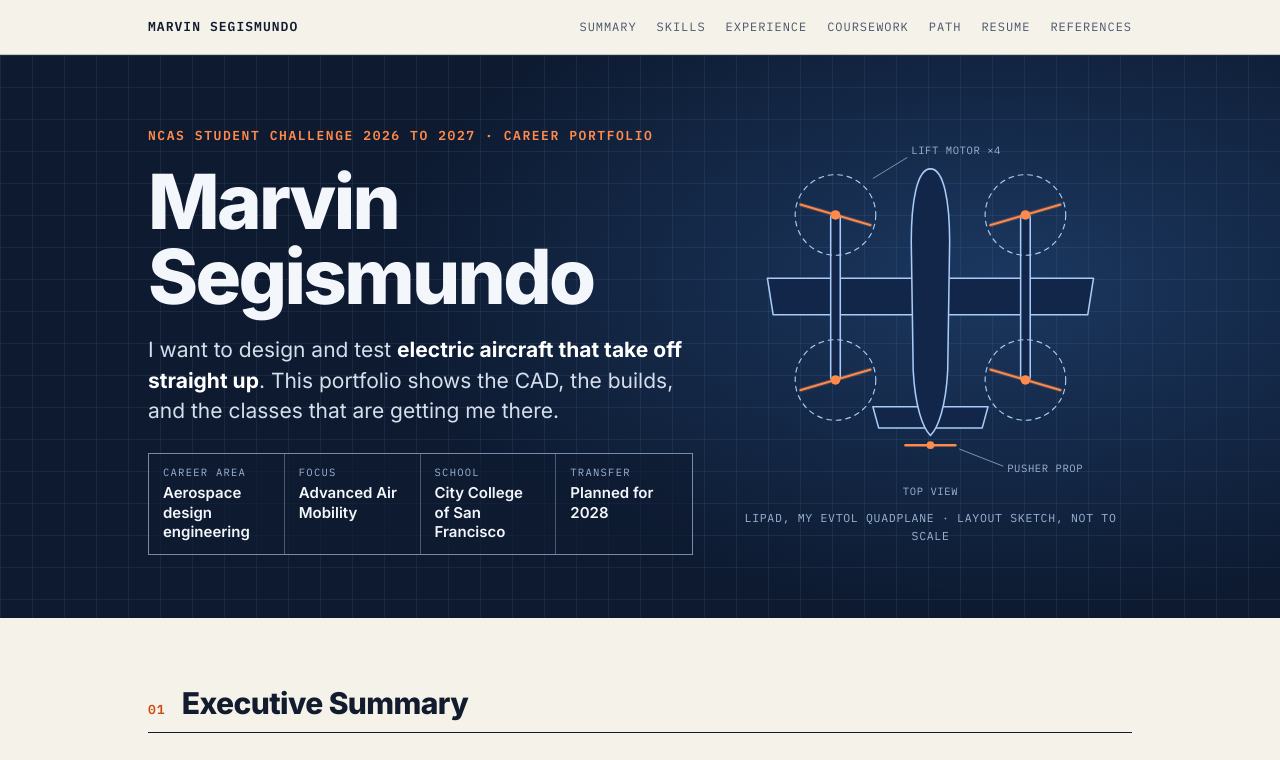
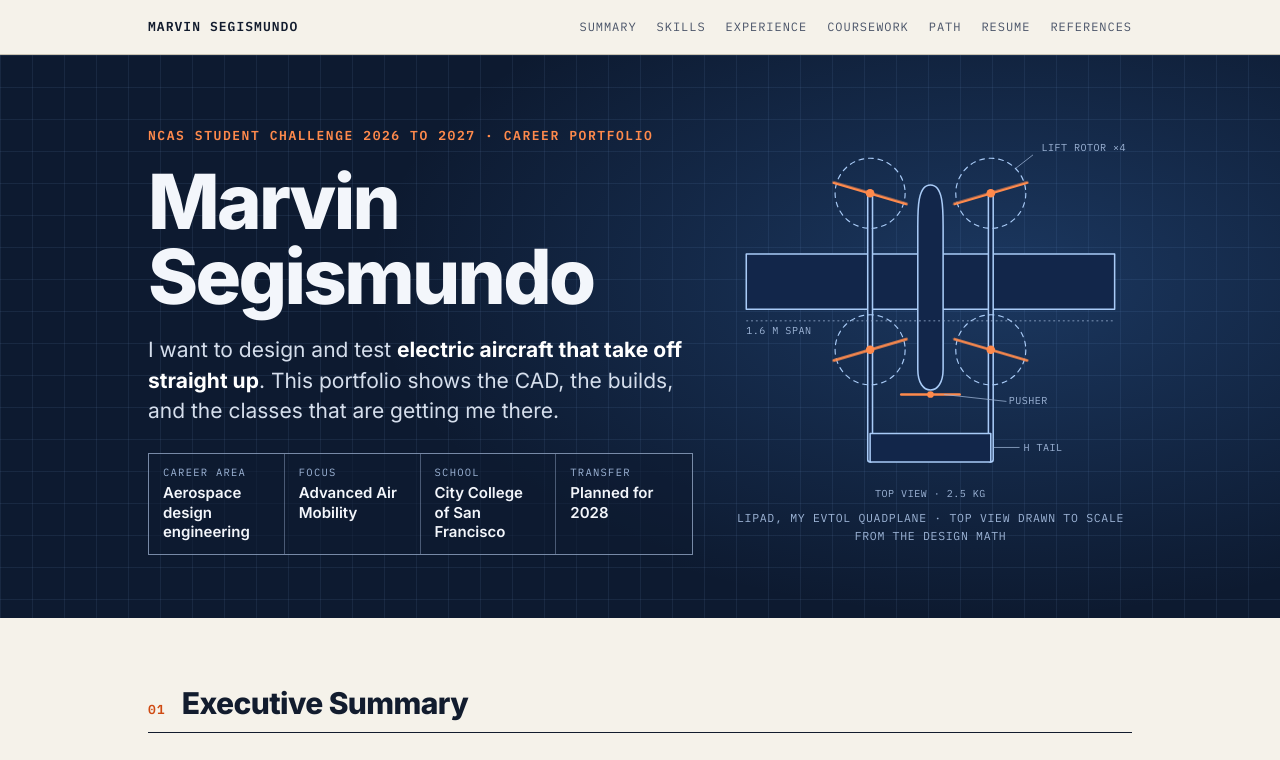
Before and after one commit to them4rt14n/ncas-portfolio, a plain HTML site: page index.html in a window 1280 px wide. Shown: the top 760 px of the page. Drawn offline with Linux system fonts and the light colour scheme.

Commit message:
Update index.html

```diff
--- a/index.html
+++ b/index.html
@@ -267,39 +267,43 @@
       </dl>
     </div>
     <div>
-      <svg class="sketch" viewBox="0 0 420 400" role="img" aria-label="Top view layout sketch of Lipad, a quadplane with four lift rotors and a rear pusher propeller">
+      <svg class="sketch" viewBox="0 0 420 400" role="img" aria-label="Top view of Lipad: a 1.6 meter wing, twin booms carrying four lift rotors and an H tail, and a rear pusher prop">
         <g fill="#12264a" stroke="#a9cbf7" stroke-width="1.6" stroke-linejoin="round" stroke-linecap="round">
-          <path d="M40 166 L380 166 L374 204 L46 204 Z"/>
-          <rect x="106" y="98" width="10" height="176" rx="5"/>
-          <rect x="304" y="98" width="10" height="176" rx="5"/>
-          <path d="M150 300 L270 300 L264 322 L156 322 Z"/>
-          <path d="M210 52 C224 52 230 86 230 128 L228 262 C226 300 218 322 210 330 C202 322 194 300 192 262 L190 128 C190 86 196 52 210 52 Z"/>
+          <path d="M18.0 140.8 L402.0 140.8 L402.0 198.4 L18.0 198.4 Z"/>
+          <rect x="144.6" y="77.4" width="5" height="280.1" rx="2.5"/>
+          <rect x="270.4" y="77.4" width="5" height="280.1" rx="2.5"/>
+          <path d="M147.1 327.8 L272.9 327.8 L272.9 357.5 L147.1 357.5 Z"/>
+          <path d="M210 68.8 C223.2 68.8 223.2 92.8 223.2 112.0 L223.2 260.8 C223.2 275.2 217.2 282.4 210 282.4 C202.8 282.4 196.8 275.2 196.8 260.8 L196.8 112.0 C196.8 92.8 196.8 68.8 210 68.8 Z"/>
           <g fill="none" stroke-dasharray="5 5" stroke-width="1.2">
-            <circle cx="111" cy="100" r="42"/><circle cx="309" cy="100" r="42"/>
-            <circle cx="111" cy="272" r="42"/><circle cx="309" cy="272" r="42"/>
+            <circle cx="147.1" cy="77.4" r="36.5"/><circle cx="272.9" cy="77.4" r="36.5"/>
+            <circle cx="147.1" cy="240.6" r="36.5"/><circle cx="272.9" cy="240.6" r="36.5"/>
           </g>
         </g>
         <g stroke="#ff8a4c" stroke-width="2.6" stroke-linecap="round">
-          <line class="spin" x1="73" y1="100" x2="149" y2="100"/>
-          <line class="spin rev" x1="271" y1="100" x2="347" y2="100"/>
-          <line class="spin rev" x1="73" y1="272" x2="149" y2="272"/>
-          <line class="spin" x1="271" y1="272" x2="347" y2="272"/>
-          <line x1="184" y1="340" x2="236" y2="340"/>
+          <line class="spin" x1="107.6" y1="77.4" x2="186.6" y2="77.4"/>
+          <line class="spin rev" x1="233.4" y1="77.4" x2="312.4" y2="77.4"/>
+          <line class="spin rev" x1="107.6" y1="240.6" x2="186.6" y2="240.6"/>
+          <line class="spin" x1="233.4" y1="240.6" x2="312.4" y2="240.6"/>
+          <line x1="179.5" y1="287.2" x2="240.5" y2="287.2"/>
         </g>
         <g fill="#ff8a4c">
-          <circle cx="111" cy="100" r="5"/><circle cx="309" cy="100" r="5"/>
-          <circle cx="111" cy="272" r="5"/><circle cx="309" cy="272" r="5"/>
-          <circle cx="210" cy="340" r="4"/>
+          <circle cx="147.1" cy="77.4" r="4.5"/><circle cx="272.9" cy="77.4" r="4.5"/>
+          <circle cx="147.1" cy="240.6" r="4.5"/><circle cx="272.9" cy="240.6" r="4.5"/>
+          <circle cx="210" cy="287.2" r="3.5"/>
         </g>
-        <g font-family="IBM Plex Mono, DejaVu Sans Mono, monospace" font-size="11" fill="#9db4d6" letter-spacing="0.6">
-          <path d="M150 62 L186 40" stroke="#9db4d6" stroke-width="0.8" fill="none"/>
-          <text x="190" y="36">LIFT MOTOR ×4</text>
-          <path d="M240 344 L286 362" stroke="#9db4d6" stroke-width="0.8" fill="none"/>
-          <text x="290" y="368">PUSHER PROP</text>
-          <text x="210" y="392" text-anchor="middle">TOP VIEW</text>
+        <g font-family="IBM Plex Mono, DejaVu Sans Mono, monospace" font-size="10.5" fill="#9db4d6" letter-spacing="0.5">
+          <path d="M298.9 51.4 L316.9 37.4" stroke="#9db4d6" stroke-width="0.8" fill="none"/>
+          <text x="414" y="33.4" text-anchor="end">LIFT ROTOR ×4</text>
+          <path d="M224.4 287.2 L289.2 294.4" stroke="#9db4d6" stroke-width="0.8" fill="none"/>
+          <text x="291.6" y="296.8">PUSHER</text>
+          <path d="M275.9 342.4 L302.9 342.4" stroke="#9db4d6" stroke-width="0.8" fill="none"/>
+          <text x="306.9" y="346.4">H TAIL</text>
+          <path d="M18.0 210.4 L402.0 210.4" stroke="#9db4d6" stroke-width="0.8" fill="none" stroke-dasharray="2 3"/>
+          <text x="18.0" y="224.4">1.6 M SPAN</text>
+          <text x="210" y="394" text-anchor="middle">TOP VIEW · 2.5 KG</text>
         </g>
       </svg>
-      <p class="sketch-cap">Lipad, my eVTOL quadplane · layout sketch, not to scale</p>
+      <p class="sketch-cap">Lipad, my eVTOL quadplane · top view drawn to scale from the design math</p>
     </div>
   </div>
 </header>
@@ -312,7 +316,7 @@
     <div class="summary">
       <div class="text">
         <p>I'm Marvin Segismundo, a first-generation college student studying engineering at City College of San Francisco, or CCSF. My career goal is aerospace design engineering for Advanced Air Mobility, the new kind of air travel built around electric vertical takeoff and landing aircraft, or eVTOL. I want to design and test the structures and parts that make these aircraft light, safe, and buildable.</p>
-        <p>I picked this path because it matches what I already do. I model parts in SOLIDWORKS for Lipad, a small eVTOL quadplane I'm designing on my own. I helped build the solar panel frame for my Engineering Club's boat, which took 2nd place among colleges at the California Solar Regatta. Right now my team is building a robot that launches tennis balls, and we use MATLAB to work out each launch. Before that, I spent more than two years on the ramp and in the cargo office at San Francisco International Airport, so I know what safety around real aircraft looks like.</p>
+        <p>I picked this path because it matches what I already do. I model parts in SOLIDWORKS for Lipad, a small eVTOL quadplane I'm designing. I helped build the solar panel frame for my Engineering Club's boat, which took 2nd place among colleges at the California Solar Regatta. Right now my team is building a robot that launches tennis balls, and we use MATLAB to work out each launch. Before that, I spent more than two years on the ramp and in the cargo office at San Francisco International Airport, so I know what safety around real aircraft looks like.</p>
         <p>NASA's Advanced Air Mobility mission is working to make this kind of flying part of everyday life.<sup><a href="#ref1">1</a></sup> That work needs people who can design, build, and test aircraft, which is how O*NET describes aerospace engineers.<sup><a href="#ref2">2</a></sup> My plan is to transfer to UC Davis or San Jose State University in 2028 for a bachelor's degree in aerospace engineering, apply for NASA internships along the way, and work toward a NASA Aerospace Technologist role or a design job at an eVTOL company.</p>
       </div>
       <aside class="spec" aria-label="Career target">
@@ -360,11 +364,11 @@
       <div class="exp-body">
         <div>
           <p class="label">Skills I used</p>
-          <p>Lipad means "fly" in Tagalog, and it's a lift-plus-cruise quadplane with four fixed lift motors and a rear pusher propeller. I'm building it part by part in SOLIDWORKS. So far I've modeled seven parts, including all four motor pylons, the nose and main landing gear, and an equipment tray. Each pylon has a four-bolt pattern for its motor, and I set a weight budget so every part has a target to stay under.</p>
+          <p>Lipad means "fly" in Tagalog, and it's my 2.5 kg lift-plus-cruise quadplane with a 1.6 m wing, four 12 inch lift rotors, and a rear pusher prop. I've modeled seven parts in SOLIDWORKS so far, including all four motor pylons, the landing gear, and an equipment tray. With help from an AI tool, I ran the sizing math the way aircraft designers do: momentum theory for hover power, a drag polar for cruise, tail volume coefficients for stability, and beam bending for the carbon booms. The numbers say it hovers on about 300 W, cruises at 18 m/s on about 127 W, and flies around 20 minutes per battery.</p>
         </div>
         <div>
           <p class="label">How it fits NASA</p>
-          <p>NASA's Revolutionary Vertical Lift Technology project studies a Lift+Cruise concept aircraft built on the same idea, with separate lift rotors for hover and a pusher propeller for cruise.<sup><a href="#ref4">4</a></sup> The NASA concept carries six passengers and has eight lift rotors, so Lipad is a much smaller cousin of it. Working through motor mounts, landing gear, and weight on my own design is practice for the vehicle design work that supports Advanced Air Mobility.<sup><a href="#ref5">5</a></sup></p>
+          <p>NASA's Revolutionary Vertical Lift Technology project studies a Lift+Cruise concept aircraft built on the same idea, with separate lift rotors for hover and a pusher propeller for cruise.<sup><a href="#ref4">4</a></sup> The NASA concept carries six passengers and has eight lift rotors, so Lipad is a much smaller cousin of it. Like the full-size aircraft, Lipad's biggest trade is hover against cruise: hovering takes more than twice the power, so the design keeps hover time short. That same trade drives the vehicle design work behind Advanced Air Mobility.<sup><a href="#ref5">5</a></sup></p>
         </div>
       </div>
       <div class="parts">
@@ -463,7 +467,7 @@
 
       <h4>Engineering Projects</h4>
       <div class="row"><p><b>Lipad eVTOL Quadplane</b>, personal design project</p><span class="d">2026 to Present</span></div>
-      <ul><li>Designing a lift-plus-cruise quadplane with four lift motors and a pusher propeller. Modeled seven parts in SOLIDWORKS, including motor pylons and landing gear.</li></ul>
+      <ul><li>Designing a 2.5 kg lift-plus-cruise quadplane with a 1.6 m wing. Modeled seven parts in SOLIDWORKS and ran hover, cruise, stability, and structural sizing.</li></ul>
       <div class="row"><p><b>Tennis Roboreturn</b>, ENGN 10B team project</p><span class="d">Fall 2026</span></div>
       <ul><li>Helping design an autonomous robot that launches tennis balls at targets, using MATLAB to calculate launch angle and speed.</li></ul>
       <div class="row"><p><b>Warren Truss Bridge with Automated Gate</b>, Growth Sector Engineering Degree Apprenticeship Pathway</p><span class="d">Summer 2026</span></div>
@@ -504,7 +508,7 @@
       <li id="ref6">NASA. "Intern Frequently Asked Questions." NASA Internship Programs. <a href="https://www.nasa.gov/learning-resources/internship-programs/intern-frequently-asked-questions/">https://www.nasa.gov/learning-resources/internship-programs/intern-frequently-asked-questions/</a></li>
       <li id="ref7">NASA. "Pathways Internship Program." NASA Careers. <a href="https://www.nasa.gov/careers/pathways/">https://www.nasa.gov/careers/pathways/</a></li>
     </ol>
-    <p class="disclosure"><b>AI disclosure:</b> I used an AI tool, Claude, to help research NASA and O*NET sources and to help write, organize, and design this portfolio based on my own projects, coursework, and goals. I reviewed everything for accuracy.</p>
+    <p class="disclosure"><b>AI disclosure:</b> I used an AI tool, Claude, to help research NASA and O*NET sources and to help write, organize, and design this portfolio, and to help run the sizing math for Lipad, based on my own projects, coursework, and goals. I reviewed everything for accuracy.</p>
   </div>
 </section>
 
```
